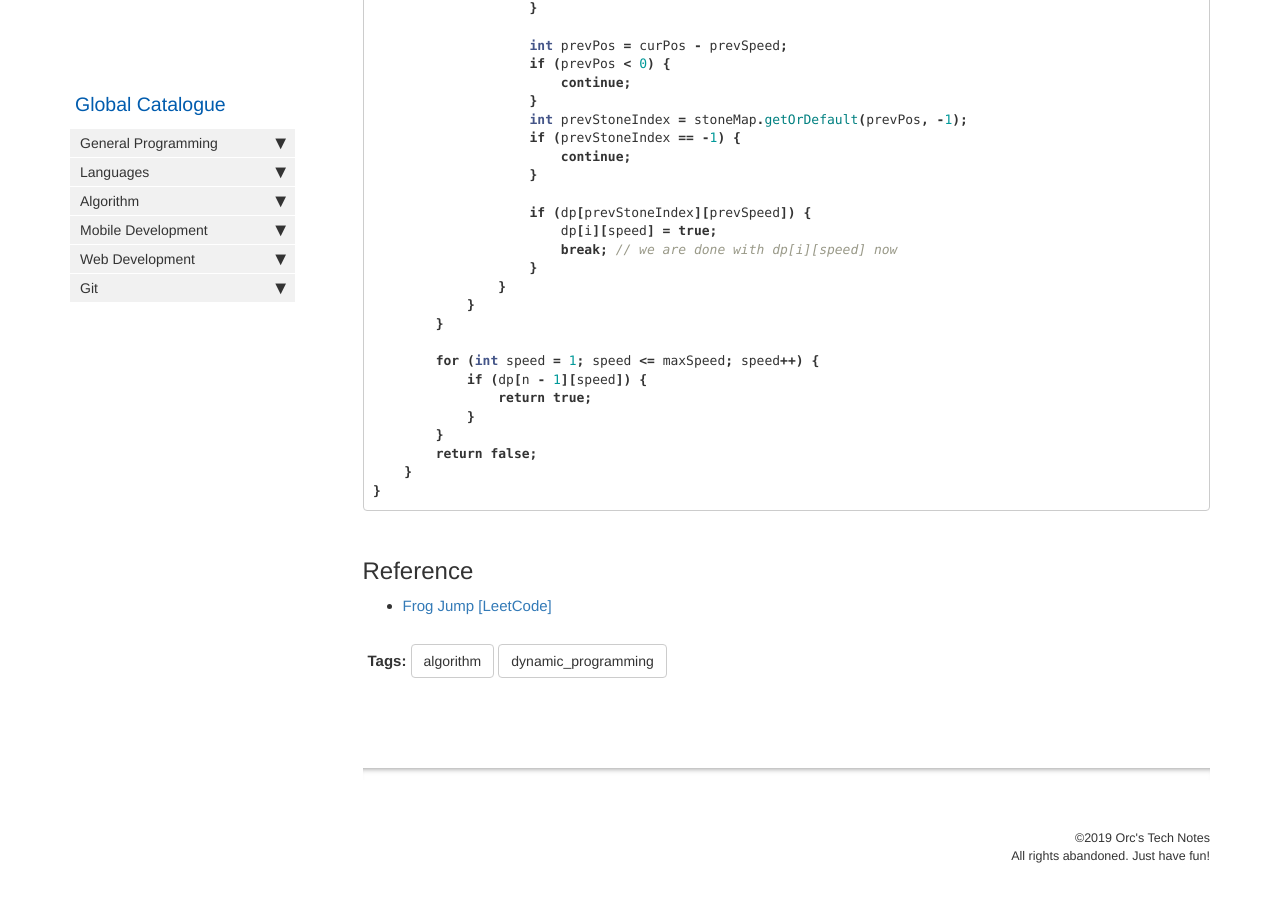
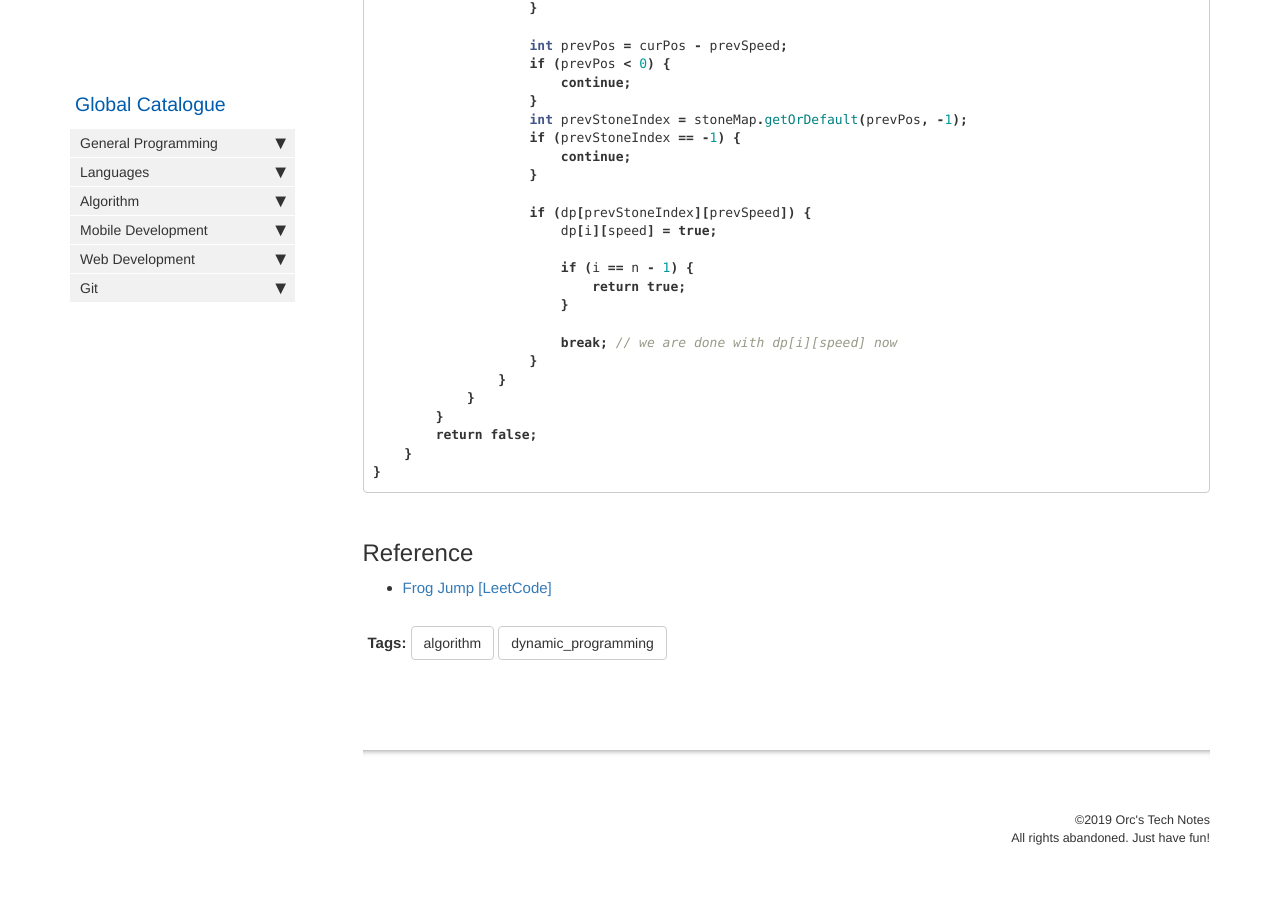
Before and after one commit to HungryOrc/hungryorc.github.io, a Jekyll site: the page built from pages/algorithm/algorithm_frogJump_canCrossRiverOrNot.md, in a window 1280 px wide and 900 px high, scrolled down 1804 px. Built offline with Jekyll 4.4.1, drawn with Linux system fonts in a browser that asks for light colours; nearby versions of some CDN libraries; comment, search, counter and statistics services are not loaded.

Commit message:
Update algorithm_frogJump_canCrossRiverOrNot.md

```diff
--- a/pages/algorithm/algorithm_frogJump_canCrossRiverOrNot.md
+++ b/pages/algorithm/algorithm_frogJump_canCrossRiverOrNot.md
@@ -84,15 +84,14 @@ class Solution {
 
                     if (dp[prevStoneIndex][prevSpeed]) {
                         dp[i][speed] = true;
+
+                        if (i == n - 1) {
+                            return true;
+                        }
+
                         break; // we are done with dp[i][speed] now
                     }
                 }
-            }
-        }
-
-        for (int speed = 1; speed <= maxSpeed; speed++) {
-            if (dp[n - 1][speed]) {
-                return true;
             }
         }
         return false;
```
